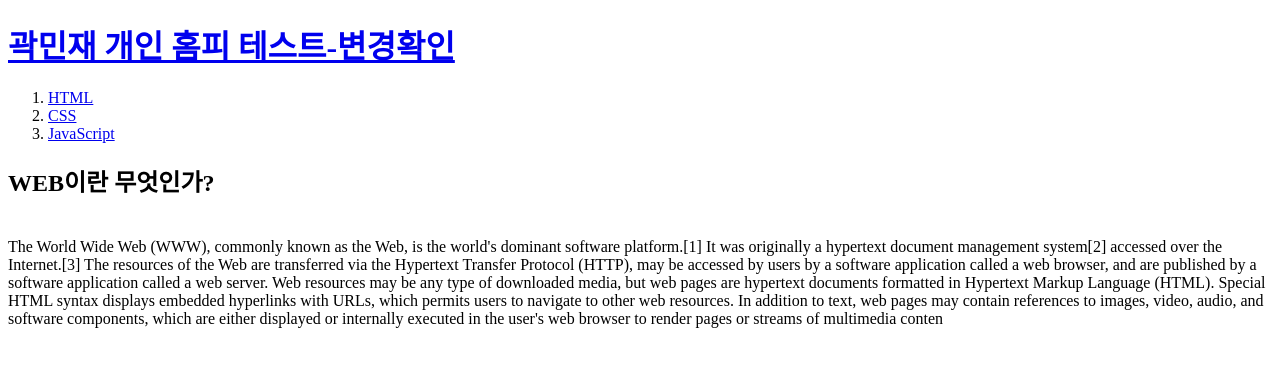
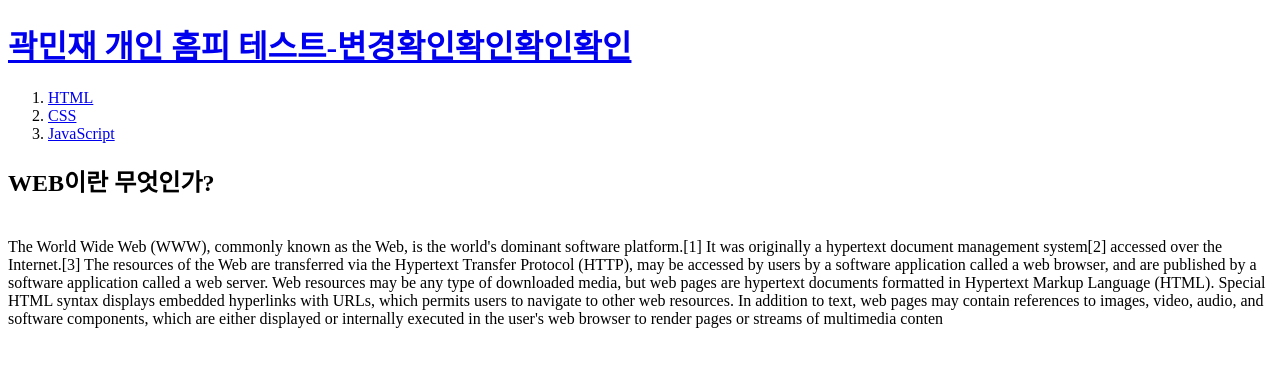
Before and after one commit to MINJAE1212/html_work_busanit501, a plain HTML site: page index.html in a window 1280 px wide. Drawn offline with Linux system fonts and the light colour scheme.

Commit message:
개인 홈페이지 배포 후 확인 숙제

```diff
--- a/index.html
+++ b/index.html
@@ -8,7 +8,7 @@
  <meta charset="utf-8">
  </head>
  <body>
- <h1><a href="index.html">곽민재 개인 홈피 테스트-변경확인</a></h1>
+ <h1><a href="index.html">곽민재 개인 홈피 테스트-변경확인확인확인확인</a></h1>
  <ol>
  <li><a href="1.html">HTML</a></li>
  <li><a href="2.html">CSS</a></li>
```
